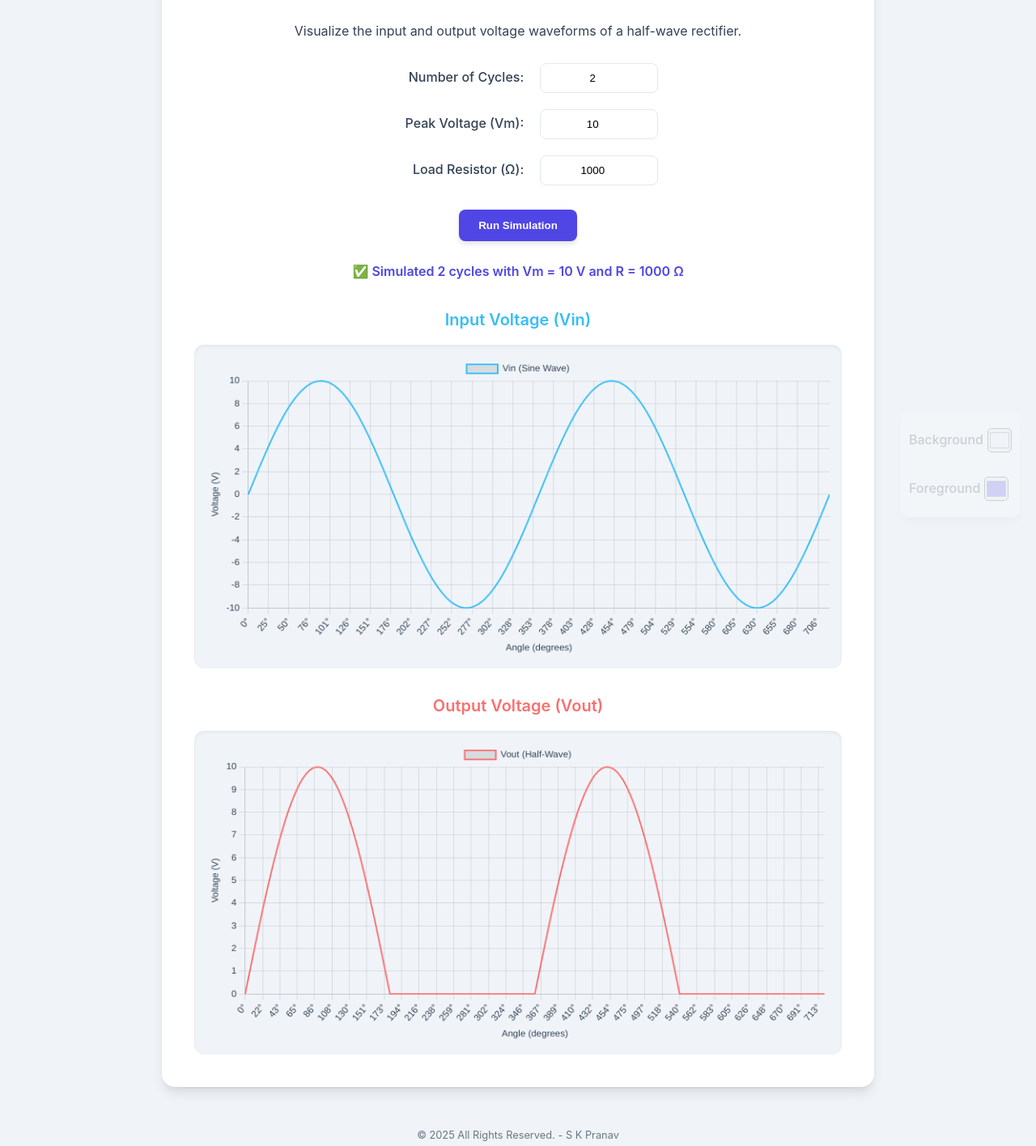
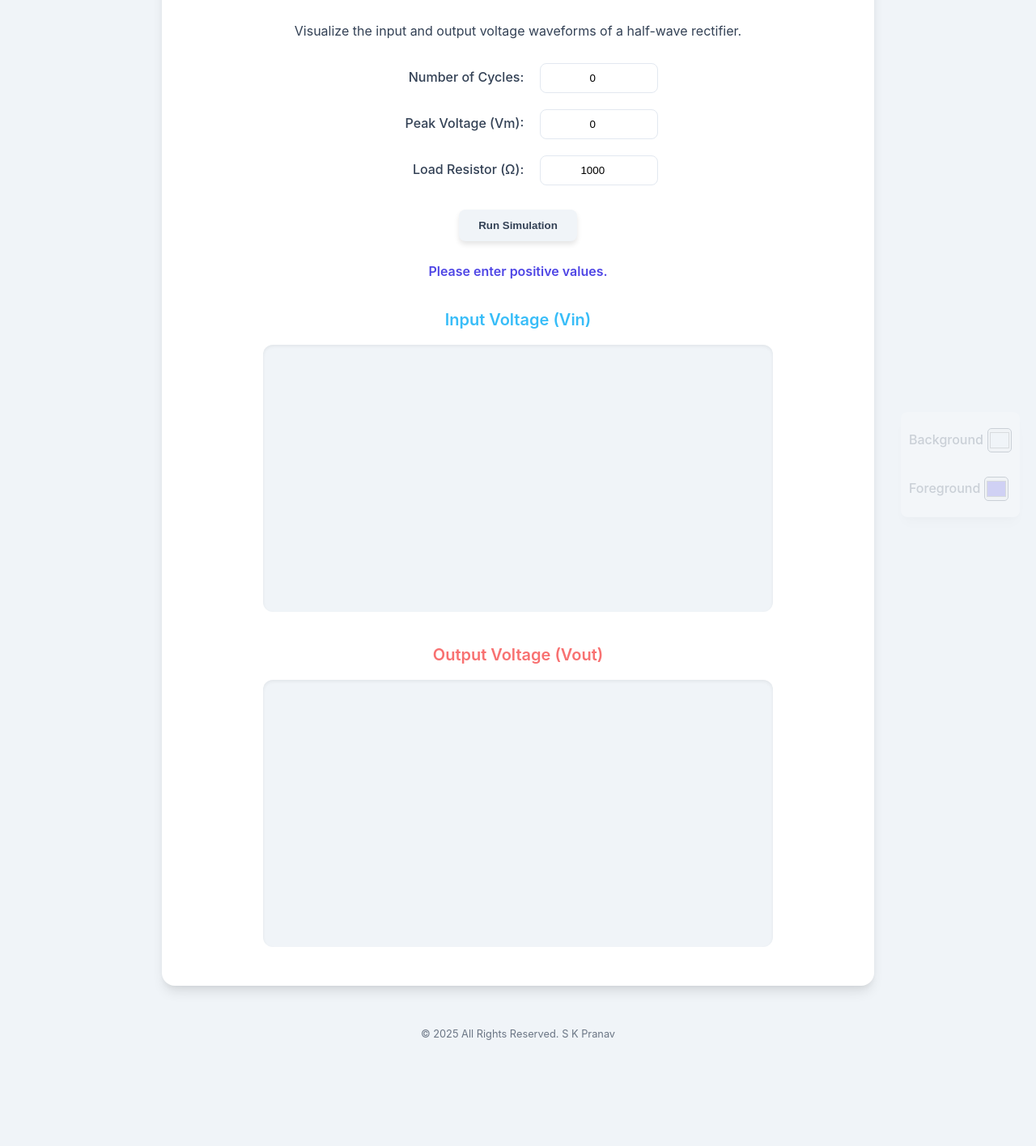
Before and after one commit to techboypranav/halfwave_rectifier, a plain HTML site: page index.html in a window 1280 px wide. Shown: the part 141-1557 px from the top of the page at 81% size. After the commit the page ends 1469 px from the top, so only its background shows below. Drawn offline with nearby package versions, Linux system fonts and the light colour scheme.

Commit message:
Update -4

```diff
--- a/index.html
+++ b/index.html
@@ -59,8 +59,8 @@
       transition: all 0.3s ease;
     }
     button {
-      background: var(--accent-color);
-      color: var(--container-bg);
+      background: var(--bg-color);
+      color: var(--text-color);
       font-weight: 600;
       padding: 12px 24px;
       border: none;
@@ -71,8 +71,9 @@
       box-shadow: 0 4px 6px rgba(0, 0, 0, 0.1);
     }
     button:hover {
-      background: var(--hover-color);
+      background: var(--accent-color);
       transform: translateY(-2px);
+      color: silver; /* Changed to silver on hover */
     }
     #output {
       margin-top: 25px;
@@ -152,10 +153,10 @@
 
     <div class="input-section">
       <label>Number of Cycles:</label>
-      <input type="number" id="cycles" value="2" min="1"><br>
+      <input type="number" id="cycles" value="0" min="0"><br>
 
       <label>Peak Voltage (Vm):</label>
-      <input type="number" id="vm" value="10" min="1"><br>
+      <input type="number" id="vm" value="0" min="0"><br>
 
       <label>Load Resistor (Ω):</label>
       <input type="number" id="resistor" value="1000" min="1"><br>
@@ -188,7 +189,7 @@
   </div>
 
   <div class="copyright">
-    &copy; 2025 All Rights Reserved. - S K Pranav
+    &copy; 2025 All Rights Reserved. S K Pranav
   </div>
 
   <script>
```
